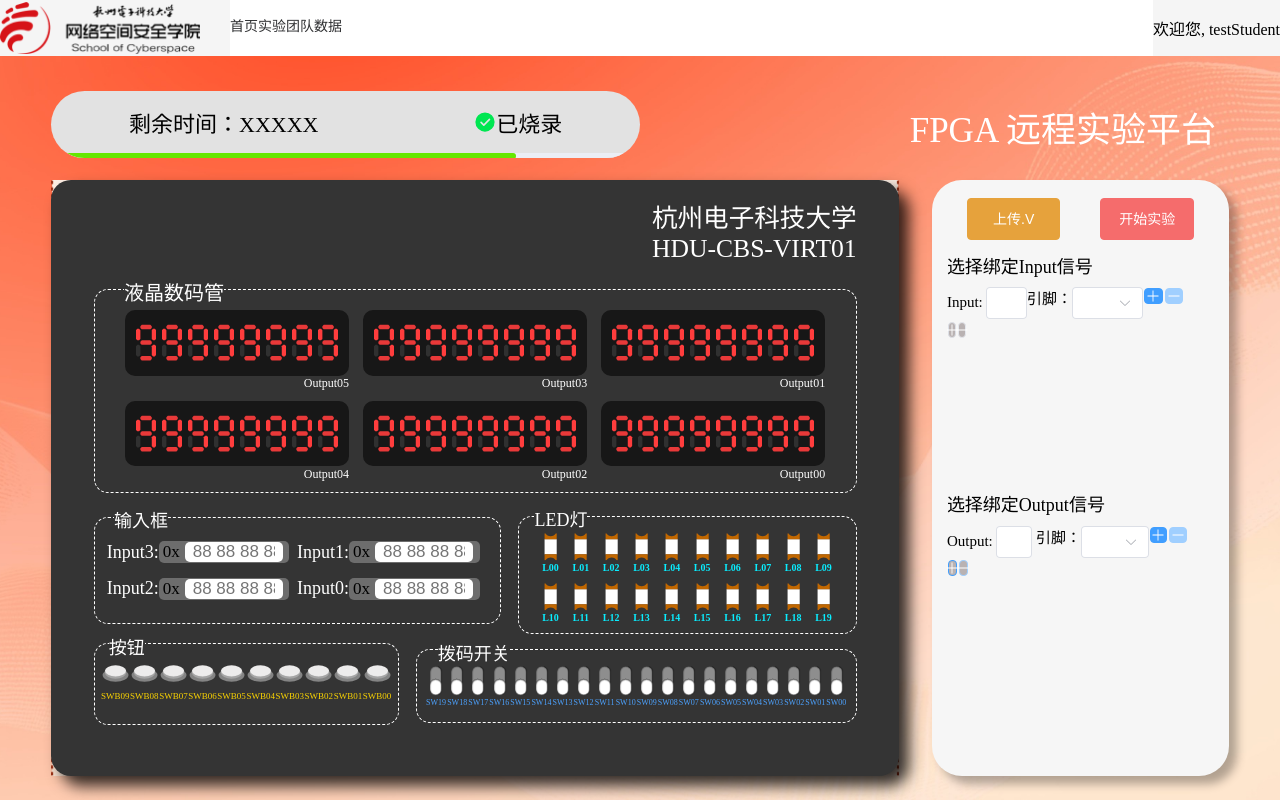
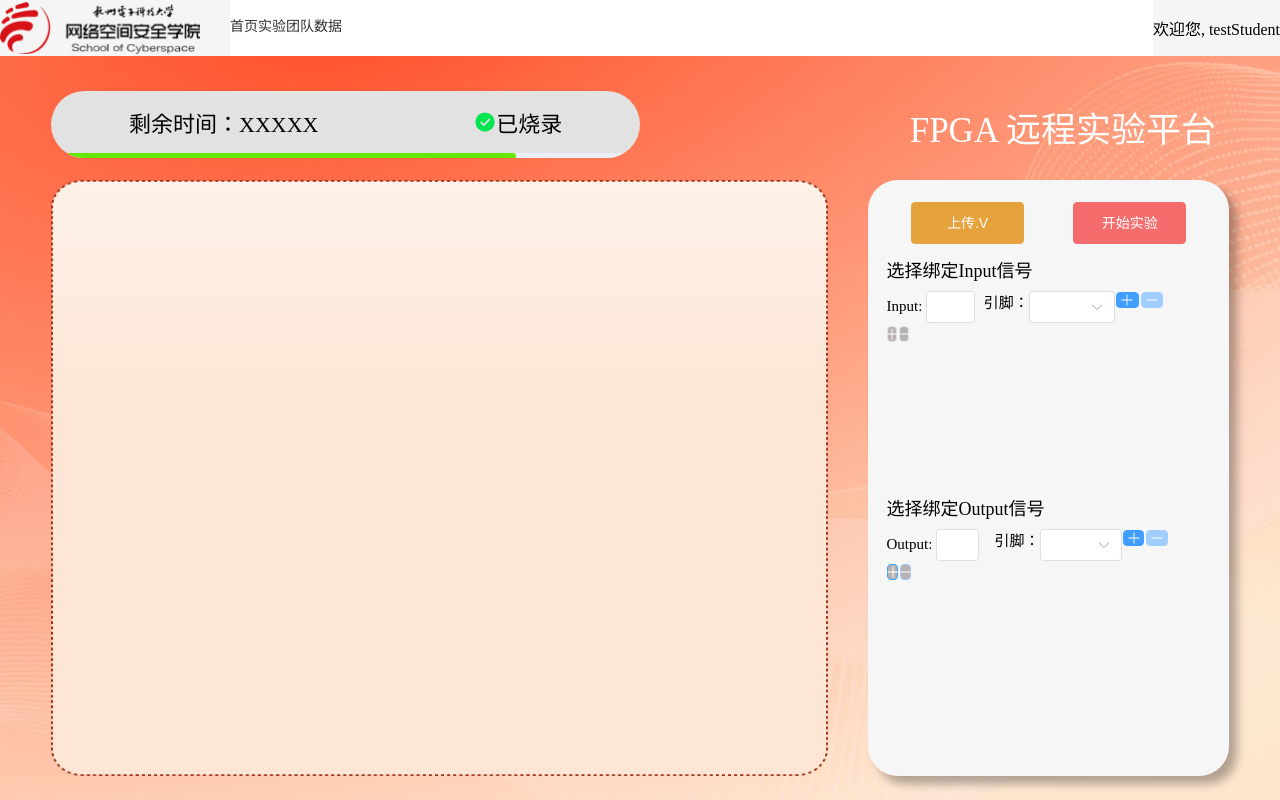
Before and after one commit to inzzo1/FPGA, a Vue app in the folder project/: page /VirturalBoard in a window 1280 px wide. Built offline with nearby package versions, Linux system fonts and the light colour scheme; no server answers.

Commit message:
[update]: delete ws.onopen, update endExp

```diff
--- a/project/src/api/boardApi.js
+++ b/project/src/api/boardApi.js
@@ -108,6 +108,6 @@ export const simulate = (formData) => {
     return request.post('/fpga/simulate',formData)
 }
 
-export const stop = () => {
-    return request.post('/fpga/stop')
+export const stop = (sessionId) => {
+    return request.post(`/fpga/stop?sessionId=${sessionId}`)
 }
--- a/project/src/views/VituralBoard.vue
+++ b/project/src/views/VituralBoard.vue
@@ -5,17 +5,11 @@ import options from '@/stores/options.json'
 import { UploadUserFile, ElMessage, ElMessageBox } from 'element-plus';
 import { ref } from 'vue';
 import { Plus, Minus } from '@element-plus/icons-vue';
-import {simulate} from '@/api/boardApi'
+import {simulate, stop} from '@/api/boardApi'
 
 let sessionId;
 
 const socket = new WebSocket('ws://your-websocket-server-url');
-
-socket.onopen = () => {
-  // WebSocket 连接成功后获取 sessionId
-  // 假设 sessionId 是 WebSocket 服务端发来的消息
-  socket.send('getSessionId');  // 请求 sessionId
-};
 
 socket.onmessage = (event) => {
   const message = JSON.parse(event.data);
@@ -169,11 +163,36 @@ const startExp = () => {
   console.log(JSON.stringify(bindData));
 
   simulate(formData)
-  isStart.value = !isStart.value
+    .then((response) => {
+      console.log('模拟成功:', response);
+
+      // 弹出模拟成功的提示框
+      ElMessageBox.alert('模拟成功！', '提示', {
+        confirmButtonText: '确定',
+        type: 'success'
+      }).then(() => {
+        // 成功后执行的操作（如果有）
+        isStart.value = !isStart.value;
+      });
+    })
+    .catch((error) => {
+      console.error('模拟失败:', error);
+      ElMessageBox.alert('模拟请求失败，请检查网络或服务器状态', '错误', {
+        confirmButtonText: '确定',
+        type: 'error'
+      });
+    });
 }
 
 const endExp = () => {
   isStart.value = !isStart.value
+  stop(sessionId)
+    .then(() => {
+      isStart.value = !isStart.value;
+    })
+    .catch((error) => {
+      console.error('停止实验出错：', error);
+    });
 }
 
 
@@ -186,7 +205,8 @@ const endExp = () => {
     </div>
     <div class="bdPart">
       <div class="VirDeskPart">
-        <VitualDesk> </VitualDesk>
+        <img src="@/assets/virtualDeskBg.png" alt="BackGround">
+        <!-- <VitualDesk> </VitualDesk> -->
       </div>
       <div class="bindingPart">
         <div class="bindBox">
@@ -339,14 +359,15 @@ const endExp = () => {
     display: flex;
     flex-wrap: nowrap;
     .VirDeskPart{
-      width: 72%;
+      width: 66%;
       height: 100%;
-      background-image: url('@/assets/virtualDeskBg.png');
-      background-size: cover;
-      background-position: center center;
+      >img{
+        width: 100%;
+        height: 100%;
+      }
     }
     .bindingPart{
-      width: 28%;
+      width: 34%;
       height: 100%;
       display: flex;
       flex-direction: row-reverse;
--- a/project/src/views/login/BoardSelectingnew.vue
+++ b/project/src/views/login/BoardSelectingnew.vue
@@ -1,6 +1,6 @@
 <script setup>
 import { ref, watch } from 'vue'
-import { VBselecting } from '@/components/board-selecting/VBselecting.vue'
+import VBselecting from '@/components/board-selecting/VBselecting.vue'
 
 // 用来存储板子选择
 const boardselecting = ref('')
```
